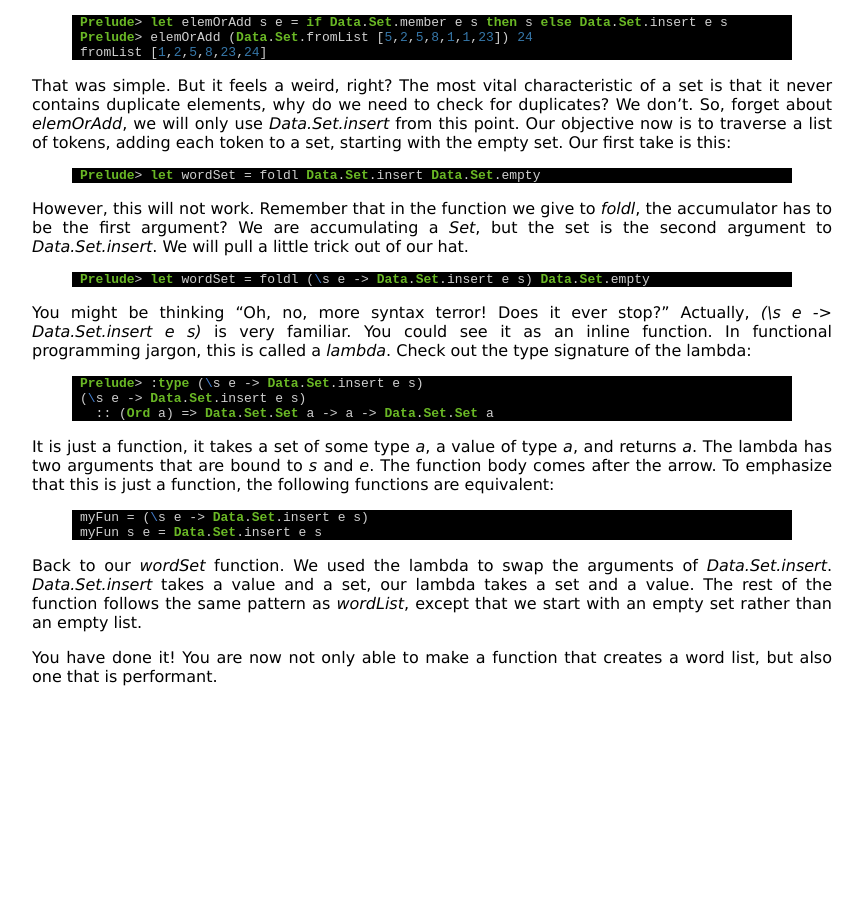
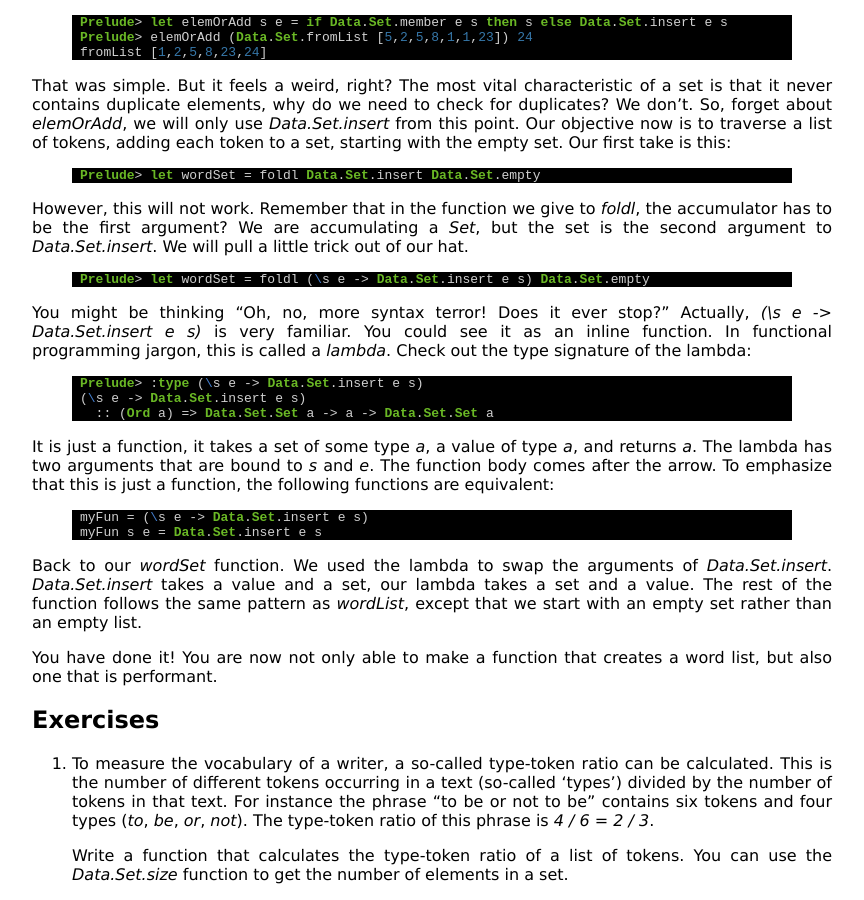
Before and after one commit to cskau/nlpwp, a Jekyll site: the page built from words.md, in a window 1280 px wide and 900 px high, scrolled down 12534 px. Shown: the whole window, without its empty margins (208-1072 px from the left). Built offline with Jekyll 4.4.1, drawn with Linux system fonts in a browser that asks for light colours; before the commit the page ends 13236 px from its top, so only the background shows below that.

Commit message:
Add an exercise (type-token ratio) to the word list section.

```diff
--- a/words.md
+++ b/words.md
@@ -992,3 +992,14 @@ except that we start with an empty set rather than an empty list.
 
 You have done it! You are now not only able to make a function that creates a word
 list, but also one that is performant.
+
+## Exercises
+
+1. To measure the vocabulary of a writer, a so-called type-token ratio can be
+   calculated. This is the number of different tokens occurring in a text
+   (so-called 'types') divided by the number of tokens in that text. For instance the
+   phrase "to be or not to be" contains six tokens and four types (*to*, *be*, *or*, *not*).
+   The type-token ratio of this phrase is *4 / 6 = 2 / 3*.
+
+   Write a function that calculates the type-token ratio of a list of tokens. You can use the
+   *Data.Set.size* function to get the number of elements in a set.
```
